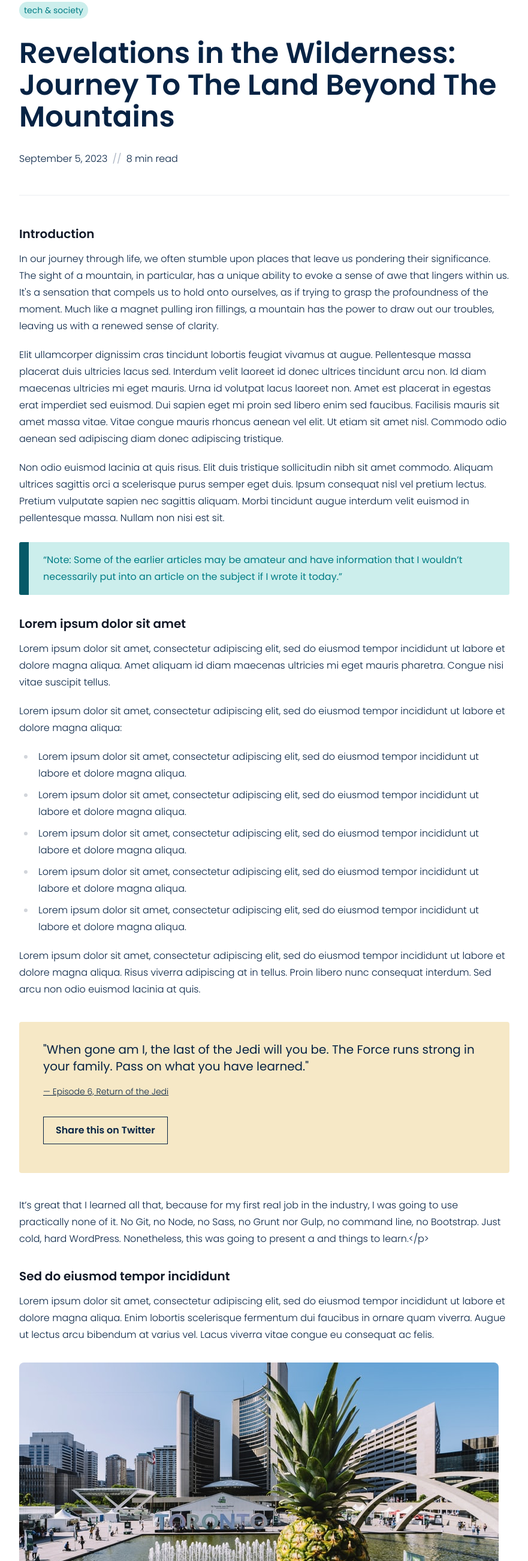
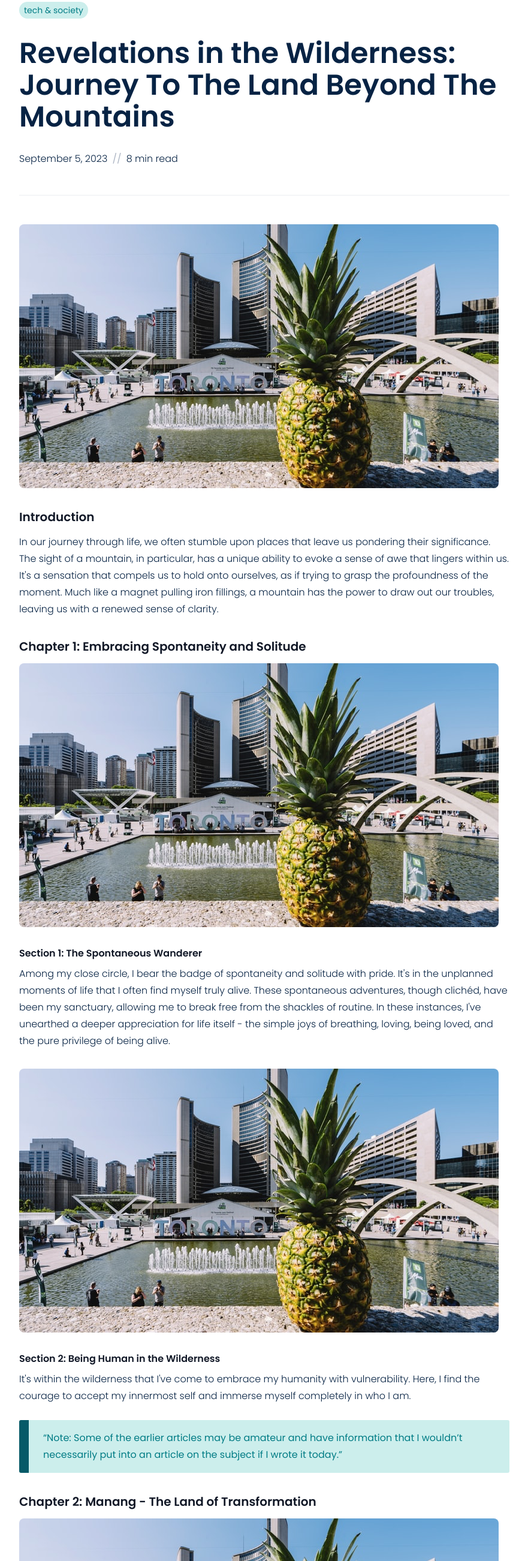
Before and after one commit to hridesh94/Atlas, a plain HTML site: page posts/tilicho.html in a window 1280 px wide. Shown: the part 197-2800 px from the top of the page at 60% size, without its empty margins (199-1080 px from the left). Drawn offline with nearby package versions, Linux system fonts and the light colour scheme.

Commit message:
tilicho-para

```diff
--- a/posts/tilicho.html
+++ b/posts/tilicho.html
@@ -161,7 +161,8 @@
         <div class="pt-16 lg:pt-20">
           <div class="border-b border-grey-lighter pb-8 sm:pb-12">
             <span
-              class="mb-5 inline-block rounded-full bg-green-light px-2 py-1 font-body text-sm text-green sm:mb-8">tech &  society</span>
+              class="mb-5 inline-block rounded-full bg-green-light px-2 py-1 font-body text-sm text-green sm:mb-8">tech
+              & society</span>
             <h2
               class="block font-body text-3xl font-semibold leading-tight text-primary dark:text-white sm:text-4xl md:text-5xl">
               Revelations in the Wilderness: Journey To The Land Beyond The Mountains
@@ -177,51 +178,61 @@
             </div>
           </div>
           <div class="prose prose max-w-none border-b border-grey-lighter py-8 dark:prose-dark sm:py-12">
+            <img src="/assets/img/post-image-01.png" alt="Image" />
             <h3 id="lorem-ipsum-dolor-sit-amet">Introduction</h3>
-            <p>In our journey through life, we often stumble upon places that leave us pondering their significance. The sight of a mountain, in particular, has a unique ability to evoke a sense of awe that lingers within us. It's a sensation that compels us to hold onto ourselves, as if trying to grasp the profoundness of the moment. Much like a magnet pulling iron fillings, a mountain has the power to draw out our troubles, leaving us with a renewed sense of clarity.</p>
-
-            <p>Elit ullamcorper dignissim cras tincidunt lobortis feugiat vivamus at augue. Pellentesque massa placerat
-              duis ultricies lacus sed. Interdum velit laoreet id donec ultrices tincidunt arcu non. Id diam maecenas
-              ultricies mi eget mauris. Urna id volutpat lacus laoreet non. Amet est placerat in egestas erat imperdiet
-              sed euismod. Dui sapien eget mi proin sed libero enim sed faucibus. Facilisis mauris sit amet massa vitae.
-              Vitae congue mauris rhoncus aenean vel elit. Ut etiam sit amet nisl. Commodo odio aenean sed adipiscing
-              diam donec adipiscing tristique.</p>
-
-            <p>Non odio euismod lacinia at quis risus. Elit duis tristique sollicitudin nibh sit amet commodo. Aliquam
-              ultrices sagittis orci a scelerisque purus semper eget duis. Ipsum consequat nisl vel pretium lectus.
-              Pretium vulputate sapien nec sagittis aliquam. Morbi tincidunt augue interdum velit euismod in
-              pellentesque massa. Nullam non nisi est sit.</p>
+            <p>In our journey through life, we often stumble upon places that leave us pondering their significance. The
+              sight of a mountain, in particular, has a unique ability to evoke a sense of awe that lingers within us.
+              It's a sensation that compels us to hold onto ourselves, as if trying to grasp the profoundness of the
+              moment. Much like a magnet pulling iron fillings, a mountain has the power to draw out our troubles,
+              leaving us with a renewed sense of clarity.</p>
+            <h3 id="lorem-ipsum-dolor-sit-amet">Chapter 1: Embracing Spontaneity and Solitude</h3>
+            <img src="/assets/img/post-image-01.png" alt="Image" />
+            <h4 id="lorem-ipsum-dolor-sit-ameti">Section 1: The Spontaneous Wanderer</h4>
+            <p>Among my close circle, I bear the badge of spontaneity and solitude with pride. It's in the unplanned
+              moments of life that I often find myself truly alive. These spontaneous adventures, though clichéd, have
+              been my sanctuary, allowing me to break free from the shackles of routine. In these instances, I've
+              unearthed a deeper appreciation for life itself - the simple joys of breathing, loving, being loved, and
+              the pure privilege of being alive.</p>
+            <img src="/assets/img/post-image-01.png" alt="Image" />
+            <h4 id="lorem-ipsum-dolor-sit-ameti">Section 2: Being Human in the Wilderness</h4>
+            <p>It's within the wilderness that I've come to embrace my humanity with vulnerability. Here, I find the
+              courage to accept my innermost self and immerse myself completely in who I am.</p>
 
             <blockquote>
               <p>Note: Some of the earlier articles may be amateur and have information that I wouldn’t necessarily put
                 into an article on the subject if I wrote it today.</p>
             </blockquote>
 
-            <h3 id="lorem-ipsum-dolor-sit-amet">Lorem ipsum dolor sit amet</h3>
+            <h3 id="lorem-ipsum-dolor-sit-amet">Chapter 2: Manang - The Land of Transformation</h3>
+            <img src="/assets/img/post-image-01.png" alt="Image" />
+            <h4 id="lorem-ipsum-dolor-sit-ameti">Section 1: Geological Chronicles of the Himalayas
+            </h4>
+            <p>Manang, nestled at the southern edge of the Himalayas, played host to one of my most profound journeys.
+              To understand its significance, we must explore the geological history of the Himalayas. These monumental
+              mountains were shaped through the slow tectonic dance of the Asian and Eurasian plates. Today, these
+              processes continue, creating ever-evolving landscapes, including the iconic Everest. This historical
+              context is essential to appreciate the energies that pulsate through Manang.
+            </p>
+            <h4 id="lorem-ipsum-dolor-sit-ameti">Section 2: Lessons from the Ethereal Mountains
+            </h4>
+            <img src="/assets/img/post-image-01.png" alt="Image" />
+            <p>Mountains have no need for attention or purpose. They simply exist, towering over the landscape, a
+              testament to nature's enduring beauty. In contrast, the human mind often becomes entangled in the
+              complexities of life, losing touch with its own sense of purpose. Mountains serve as timeless teachers,
+              reminding us that life is about living, standing tall, and embracing the elements of existence. They do so
+              without complaint, in perfect harmony with the process of life, transcending the temporal to become
+              ethereal and eternal.
+            </p>
 
-            <p>Lorem ipsum dolor sit amet, consectetur adipiscing elit, sed do eiusmod tempor incididunt ut labore et
-              dolore magna aliqua. Amet aliquam id diam maecenas ultricies mi eget mauris pharetra. Congue nisi vitae
-              suscipit tellus.</p>
 
-            <p>Lorem ipsum dolor sit amet, consectetur adipiscing elit, sed do eiusmod tempor incididunt ut labore et
-              dolore magna aliqua:</p>
-
-            <ul>
-              <li>Lorem ipsum dolor sit amet, consectetur adipiscing elit, sed do eiusmod tempor incididunt ut labore et
-                dolore magna aliqua.</li>
-              <li>Lorem ipsum dolor sit amet, consectetur adipiscing elit, sed do eiusmod tempor incididunt ut labore et
-                dolore magna aliqua.</li>
-              <li>Lorem ipsum dolor sit amet, consectetur adipiscing elit, sed do eiusmod tempor incididunt ut labore et
-                dolore magna aliqua.</li>
-              <li>Lorem ipsum dolor sit amet, consectetur adipiscing elit, sed do eiusmod tempor incididunt ut labore et
-                dolore magna aliqua.</li>
-              <li>Lorem ipsum dolor sit amet, consectetur adipiscing elit, sed do eiusmod tempor incididunt ut labore et
-                dolore magna aliqua.</li>
-            </ul>
-
-            <p>Lorem ipsum dolor sit amet, consectetur adipiscing elit, sed do eiusmod tempor incididunt ut labore et
-              dolore magna aliqua. Risus viverra adipiscing at in tellus. Proin libero nunc consequat interdum. Sed arcu
-              non odio euismod lacinia at quis.</p>
+            <h3 id="lorem-ipsum-dolor-sit-amet">Conclusion:
+            </h3>
+            <img src="/assets/img/post-image-01.png" alt="Image" />
+            <p>My journey to the land beyond the mountains has been an odyssey of self-discovery, vulnerability, and an
+              encounter with the profound wisdom of nature. In the wilderness, I've found not just answers but an
+              enigmatic dance of questions, akin to the shifting shadows cast by the mountains at dusk. Mountains, these
+              eternal sentinels, compel us to confront the questions deeply buried within us, questions that echo
+              through the valleys of our existence.</p>
 
             <div class="twitter-card">
               <h4 class="twitter-card-title"> "When gone am I, the last of the Jedi will you be. The Force runs strong
@@ -230,54 +241,27 @@
               <button class="twitter-card-btn">Share this on Twitter</button>
             </div>
 
-            <p>It’s great that I learned all that, because for my first real job in the industry, I was going to use
-              practically none of it. No Git, no Node, no Sass, no Grunt nor Gulp, no command line, no Bootstrap. Just
-              cold, hard WordPress. Nonetheless, this was going to present a and things to learn.&lt;/p&gt;</p>
+            <p>Are we like the mountains, standing tall and unwavering, unburdened by the complexities of human desires?
+              Do these towering giants serve as mirrors, reflecting not just the pristine snow but also the wanderer,
+              the traveler, and the admirer who dare to gaze into their crystalline glacial reflection? Can we open
+              ourselves to the world as openly as the night skies of the Himalayas, embracing life as lovingly as the
+              mountains embrace the snow on their peaks?
+            </p>
 
-            <h3 id="sed-do-eiusmod-tempor-incididunt">Sed do eiusmod tempor incididunt</h3>
 
-            <p>Lorem ipsum dolor sit amet, consectetur adipiscing elit, sed do eiusmod tempor incididunt ut labore et
-              dolore magna aliqua. Enim lobortis scelerisque fermentum dui faucibus in ornare quam viverra. Augue ut
-              lectus arcu bibendum at varius vel. Lacus viverra vitae congue eu consequat ac felis.</p>
 
-            <p><img src="/assets/img/post-image-01.png" alt="Image" /></p>
+            <p>In the end, perhaps the mountains are not just geographical wonders but also profound metaphors,
+              reminding us that life's purpose is not a destination but a journey of reflection, exploration, and
+              wonder. They challenge us to embrace the eternal questions that lie within, encouraging us to seek our own
+              answers in the grand tapestry of existence. Like the mountains, may we too stand tall, resolute in our
+              pursuit of truth, and remain forever open to the mysteries that surround us, just as the mountains embrace
+              the ever-falling snow.
+            </p>
 
-            <p>Lorem ipsum dolor sit amet, consectetur adipiscing elit, sed do eiusmod tempor incididunt ut labore et
-              dolore magna aliqua. Condimentum id venenatis a condimentum vitae sapien pellentesque habitant morbi.
-              Semper feugiat nibh sed pulvinar.</p>
 
-            <p>Lorem ipsum dolor sit amet, consectetur adipiscing elit, sed do eiusmod tempor incididunt ut labore et
-              dolore magna aliqua. Vel pretium lectus quam id leo in. Ullamcorper dignissim cras tincidunt lobortis
-              feugiat vivamus at augue eget.</p>
 
-            <h3 id="ullamcorper-dignissim-cras-tincidunt">Ullamcorper dignissim cras tincidunt</h3>
 
-            <p>Lorem ipsum dolor sit amet, consectetur adipiscing elit, sed do eiusmod tempor incididunt ut labore et
-              dolore magna aliqua. Laoreet non curabitur gravida arcu ac tortor dignissim convallis aenean. Integer enim
-              neque volutpat ac tincidunt vitae semper quis lectus.</p>
 
-            <p>Lorem ipsum dolor sit amet, consectetur adipiscing elit, <a href="/">sed do eiusmod tempor incididunt
-                ut</a> labore et dolore magna aliqua. Leo a diam sollicitudin tempor id eu nisl nunc.</p>
-
-            <div class="language-js highlighter-rouge">
-              <div class="highlight">
-                <pre class="highlight"><code><span class="kd">const</span> <span class="nx">btn</span> <span class="o">=</span> <span class="nb">document</span><span class="p">.</span><span class="nx">getElementById</span><span class="p">(</span><span class="dl">'</span><span class="s1">btn</span><span class="dl">'</span><span class="p">)</span>
-<span class="kd">let</span> <span class="nx">count</span> <span class="o">=</span> <span class="mi">0</span>
-<span class="kd">function</span> <span class="nx">render</span><span class="p">()</span> <span class="p">{</span>
-  <span class="nx">btn</span><span class="p">.</span><span class="nx">innerText</span> <span class="o">=</span> <span class="s2">`Count: </span><span class="p">${</span><span class="nx">count</span><span class="p">}</span><span class="s2">`</span>
-<span class="p">}</span>
-<span class="nx">btn</span><span class="p">.</span><span class="nx">addEventListener</span><span class="p">(</span><span class="dl">'</span><span class="s1">click</span><span class="dl">'</span><span class="p">,</span> <span class="p">()</span> <span class="o">=&gt;</span> <span class="p">{</span>
-  <span class="c1">// Count from 1 to 10.</span>
-  <span class="k">if</span> <span class="p">(</span><span class="nx">count</span> <span class="o">&lt;</span> <span class="mi">10</span><span class="p">)</span> <span class="p">{</span>
-    <span class="nx">count</span> <span class="o">+=</span> <span class="mi">1</span>
-    <span class="nx">render</span><span class="p">()</span>
-  <span class="p">}</span>
-</code></pre>
-              </div>
-            </div>
-
-            <p>Lorem ipsum dolor sit amet, consectetur adipiscing elit, sed do eiusmod tempor incididunt ut labore et
-              dolore magna aliqua.</p>
 
           </div>
 
```
